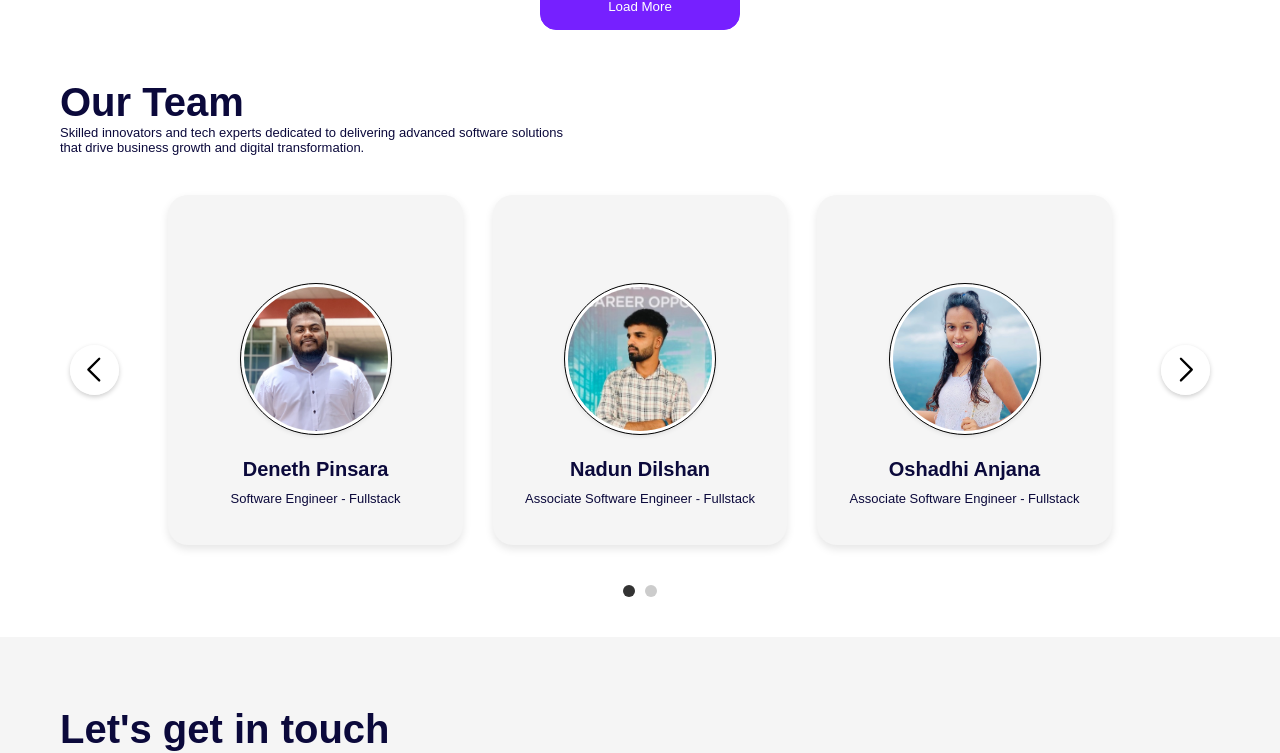
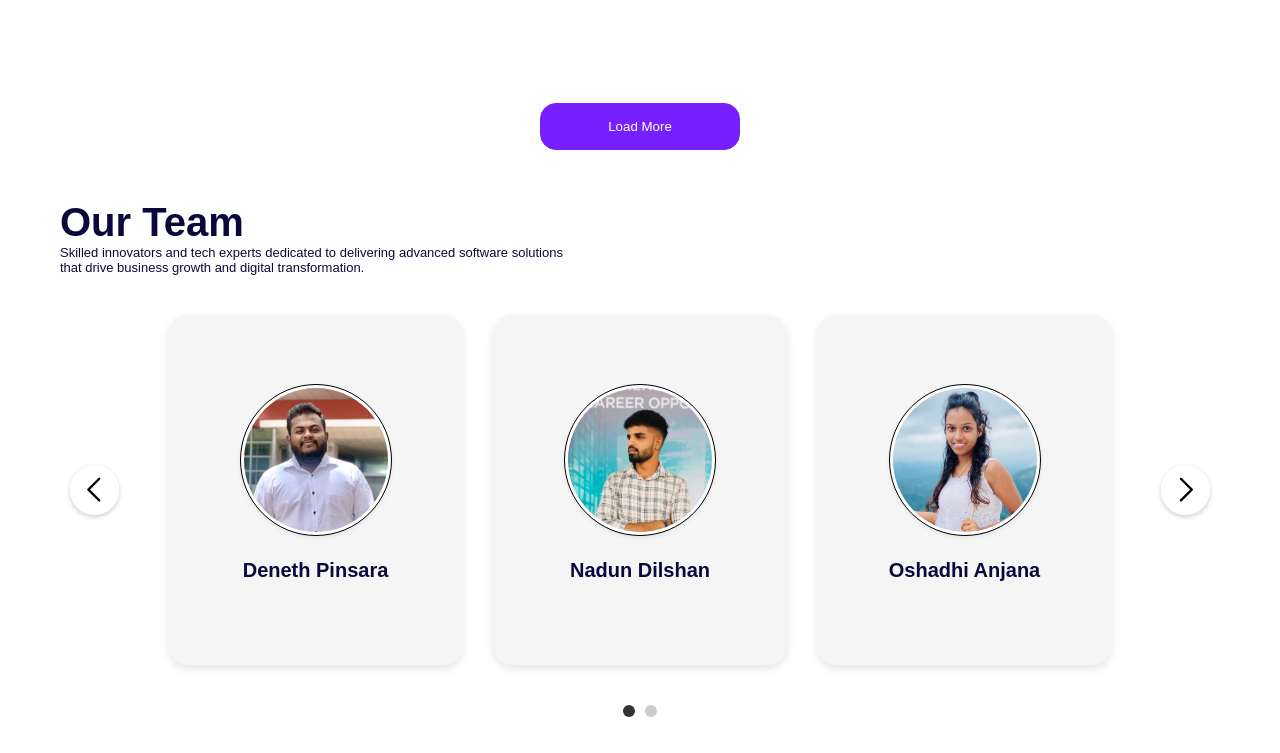
Before and after one commit to TechDoc-Solutions-PVT-LTD/techdoc-solutions-client, a React (Create React App) app: page / in a window 1280 px wide. Shown: the part 2726-3479 px from the top of the page. Built offline with nearby package versions, Linux system fonts and the light colour scheme; a web font is replaced by a local one.

Commit message:
fix(project-box): set the alignments

```diff
--- a/src/components/Elements/ProjectBox.jsx
+++ b/src/components/Elements/ProjectBox.jsx
@@ -16,6 +16,7 @@ export default function ProjectBox({ img, title, text, action}) {
 const Wrapper = styled.div`
   width: 100%;
   margin-top: 30px;
+  margin-bottom: 60px;
   position: relative;
   overflow: hidden;
 
@@ -32,12 +33,11 @@ const Wrapper = styled.div`
   }
 
   &::after {
-    content: "Click Here Go To Site";
     position: absolute;
     top: 50%;
     left: 50%;
     transform: translate(-50%, -50%);
-    background-color: rgba(0, 0, 0, 0.7);
+    background-color: transparent;
     color: white;
     padding: 10px 15px;
     font-size: 14px;
```
